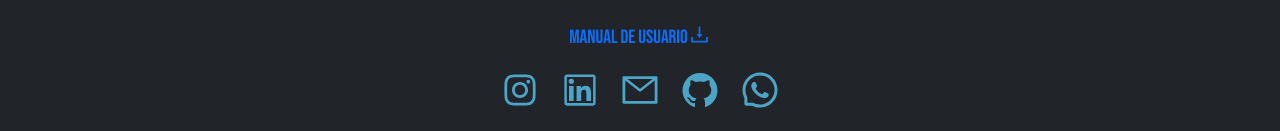
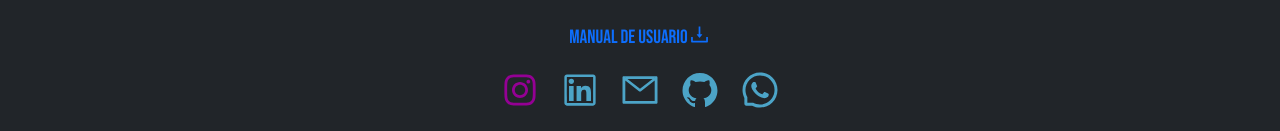
Before and after one commit to Grefing/TFL-Comunicaciones-Tomas-W., a React (Vite) app: page /qam-visualizer in a window 1280 px wide. In both pictures the pointer is over the icon 520 px from the left and 756 px from the top of the page. Shown: the part 666-797 px from the top of the page. Built offline with nearby package versions, Linux system fonts and the light colour scheme.

Commit message:
Corregimos el link de linkedin

```diff
--- a/src/common/footer/Footer.jsx
+++ b/src/common/footer/Footer.jsx
@@ -32,7 +32,7 @@ const Footer = () => {
         <Link target="_blank" to={"https://www.instagram.com/tomi_waj/"}>
           <AiOutlineInstagram className="igLogo logo"></AiOutlineInstagram>
         </Link>
-        <Link target="_blank" to={"https://www.facebook.com/tomas.wajnerman"}>
+        <Link target="_blank" to={"https://www.linkedin.com/in/tomas-wajnerman-617a71213/"}>
           <AiOutlineLinkedin className="lkLogo logo"></AiOutlineLinkedin>
         </Link>
         <Link target="_blank" to={"mailto:wajnermantomas@gmail.com"}>
--- a/src/common/footer/footer.css
+++ b/src/common/footer/footer.css
@@ -15,6 +15,10 @@
     margin: 0 10px;
 }
 
+.igLogo:hover{
+    color: rgb(148, 0, 148);
+    cursor: pointer;
+}
 
 .lkLogo:hover{
     color:  #0e76a8;
```
